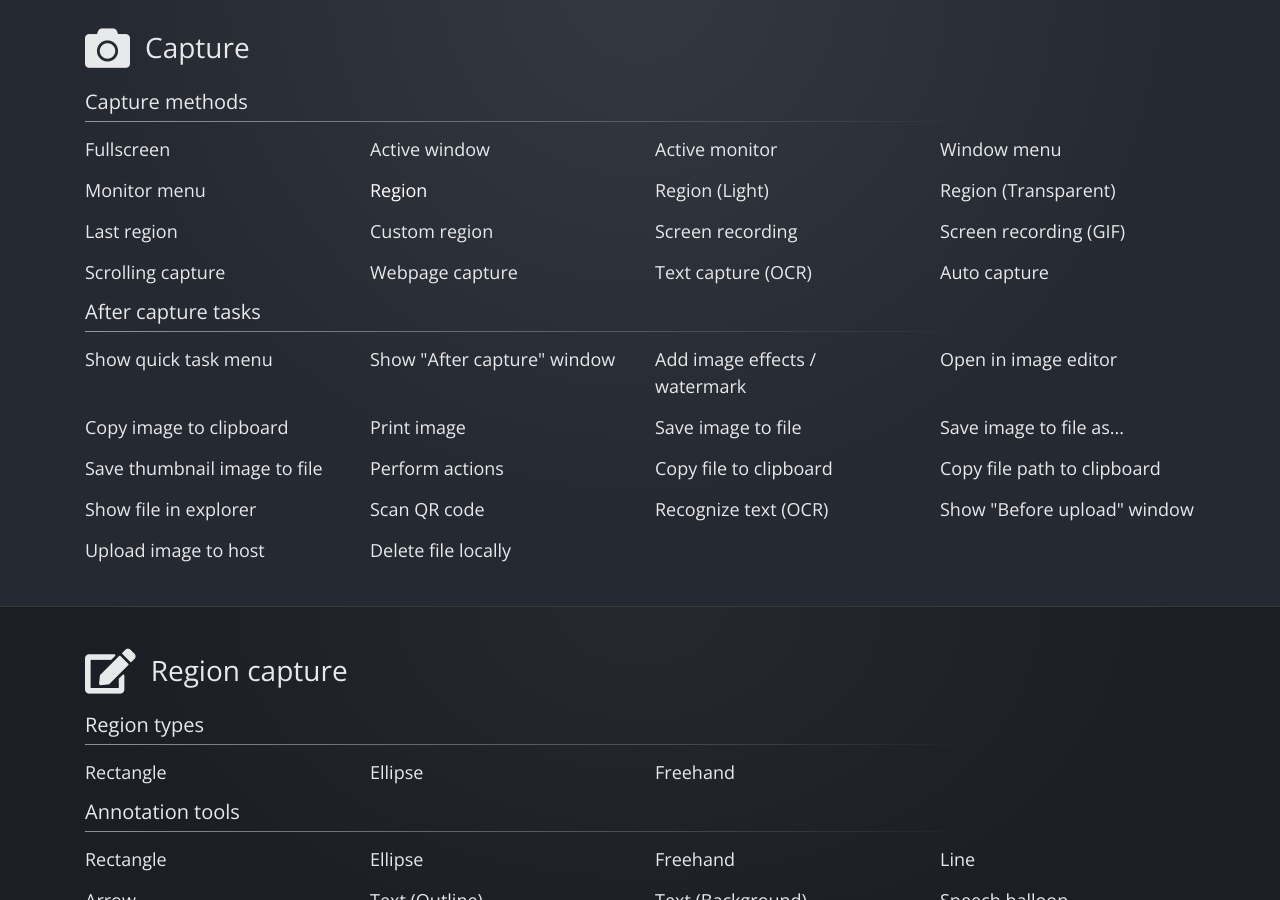
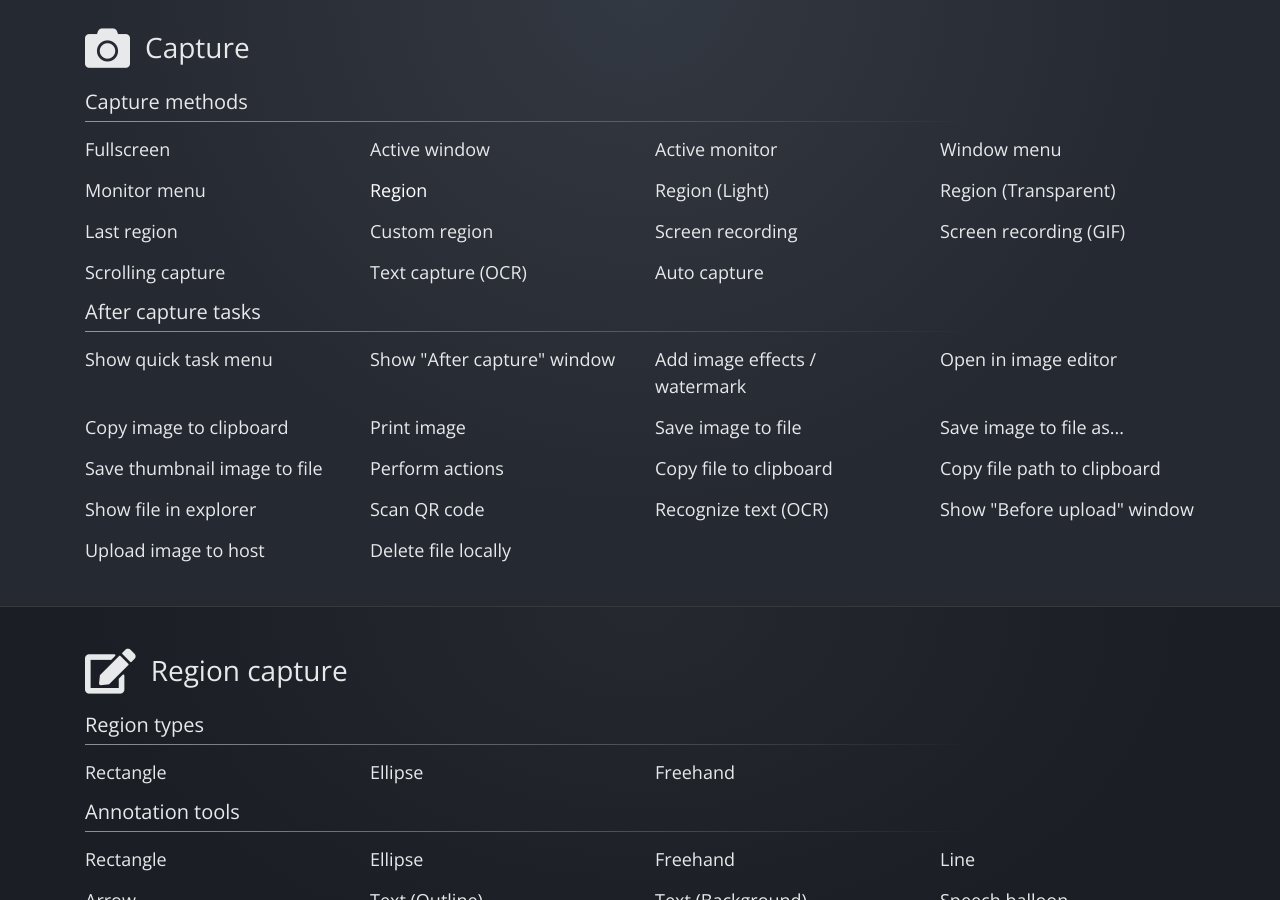
Before and after one commit to ShareX/sharex.github.io, a Jekyll site: the page built from index.html, in a window 1280 px wide and 900 px high, scrolled down 1390 px. Built offline with Jekyll 4.4.1, drawn with Linux system fonts in a browser that asks for light colours; comment, search, counter and statistics services are not loaded.

Commit message:
Removed webpage capture

```diff
--- a/index.html
+++ b/index.html
@@ -58,7 +58,6 @@ layout: default
             <div class="col-sm-3">Screen recording</div>
             <div class="col-sm-3">Screen recording (GIF)</div>
             <div class="col-sm-3">Scrolling capture</div>
-            <div class="col-sm-3">Webpage capture</div>
             <div class="col-sm-3">Text capture (OCR)</div>
             <div class="col-sm-3">Auto capture</div>
         </div>
```
